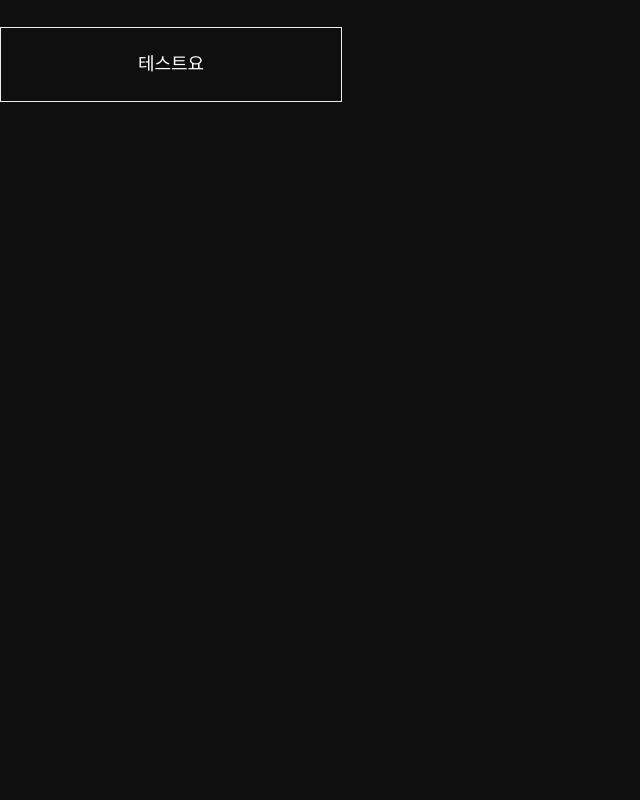
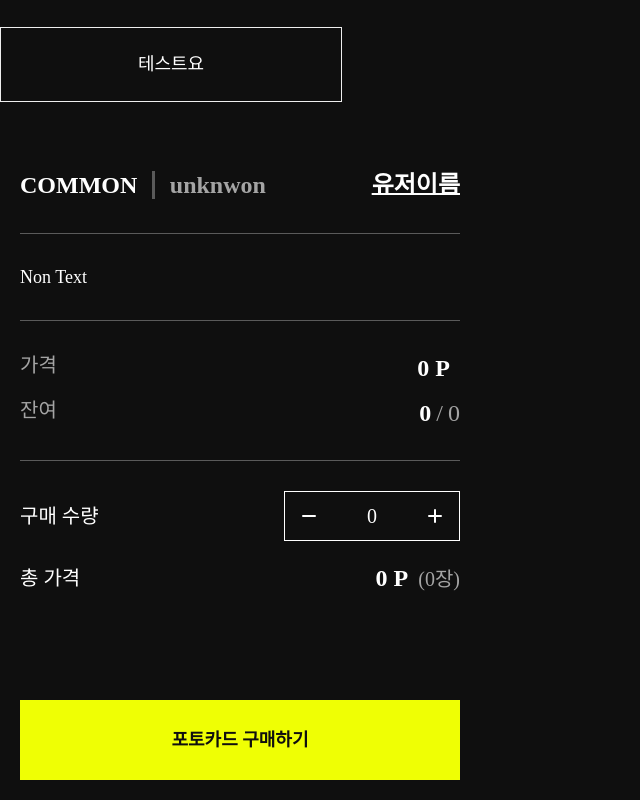
Before and after one commit to Jin-coding-333/3-my_favorite_photo-2team-fe, a Next.js app: page /test/mytest in a window 1280 px wide. Shown: the part 831-1631 px from the top of the page, without its empty margins (0-640 px from the left). Before the commit the page ends 979 px from the top, so only its background shows below. Built offline with nearby package versions, Linux system fonts and the light colour scheme.

Commit message:
Card Ui 완성 및 부가 기능 추가

```diff
--- a/components/_card/Card.jsx
+++ b/components/_card/Card.jsx
@@ -1 +1,94 @@
-export default function Card({}) {}
+import styles from '@/styles/components/Card.module.css';
+import Button from '../button/Button';
+import { useState } from 'react';
+import { useFirstUpperCase } from '@/lib/hooks/convenience';
+
+/**
+ *
+ * @param {*} param0
+ * @returns
+ */
+export default function Card({ children = 'Non Text', type = 'buy', onClick }) {
+  const _type = useFirstUpperCase(type);
+  return (
+    <div className={`${styles.Card} ${styles[_type]}`}>
+      <Title />
+      <Content price={0} count={0}>
+        {children}
+      </Content>
+      <BuyBottom point={0} totalCount={0} />
+
+      <Button type="primary" size="xxl" className={styles.Button} onClick={onClick}>
+        포토카드 구매하기
+      </Button>
+    </div>
+  );
+}
+
+function Title({ grade = 'COMMON', genre = 'unknwon', userNickName = '유저이름' }) {
+  return (
+    <div className={styles.Title}>
+      <div className={styles.Top}>
+        <p className={styles.Grade}>{grade}</p>
+        <div className={styles.TitleLine}></div>
+        <p className={styles.Genre}>{genre}</p>
+      </div>
+      <div className={styles.UserNickName}>{userNickName}</div>
+    </div>
+  );
+}
+
+function Content({ children = '', price = 0, count = 0, totalCount = 0 }) {
+  return (
+    <div className={styles.Content}>
+      <div className={styles.Text}>{children}</div>
+      <ul className={styles.Bottom}>
+        <li className={styles.Price}>
+          <p className={styles.Left}>가격</p>
+          <div className={styles.Right}>{price} P</div>
+        </li>
+        <li>
+          <p className={styles.Left}>잔여</p>
+          <div className={styles.Right}>
+            <span className={styles.Current}>{count}</span>
+            <span className={`${styles.Gray} ${styles.Slash}`}>/</span>
+            <span className={styles.Gray}>{totalCount}</span>
+          </div>
+        </li>
+      </ul>
+    </div>
+  );
+}
+
+function BuyBottom({ point = 0, totalCount = 0 }) {
+  const [count, setCount] = useState(0);
+  function increase() {
+    if (count >= totalCount) return;
+    setCount(count + 1);
+  }
+  function decrease() {
+    setCount(count - 1);
+  }
+  return (
+    <ul className={styles.BuyBottom}>
+      <li>
+        <p className={styles.Left}>구매 수량</p>
+        <div className={styles.CountBox}>
+          <button className={styles.minus} onClick={decrease}>
+            -
+          </button>
+          <input type="number" value={count} />
+          <button className={styles.plus} onClick={increase}>
+            +
+          </button>
+        </div>
+      </li>
+      <li>
+        <p className={styles.Left}>총 가격</p>
+        <div className={styles.Right}>
+          <span className={styles.Price}>{point * count} P</span>({count}장)
+        </div>
+      </li>
+    </ul>
+  );
+}
--- a/components/button/Button.jsx
+++ b/components/button/Button.jsx
@@ -5,8 +5,8 @@ import styles from '@/styles/components/Button.module.css';
  * @param onClick - 클릭 이벤트 핸들러
  * @reference https://github.com/Jin-coding-333/3-my_favorite_photo-2team-fe/pull/4
  */
-export default function Button({ type = 'primary', size = '', onClick, children }) {
-  const btnClass = `${styles.Button} ${styles[type]} ${styles[size]}`;
+export default function Button({ type = 'primary', size = '', onClick, children, className }) {
+  const btnClass = `${styles.Button} ${styles[type]} ${styles[size]} ${className}`;
   return (
     <button className={btnClass} onClick={onClick}>
       {children}
--- /dev/null
+++ b/lib/hooks/convenience.jsx
@@ -0,0 +1,8 @@
+/**
+ * 첫 글자 대문자로 변환
+ * @param {string} str string
+ * @returns String
+ */
+export function useFirstUpperCase(str) {
+  return str.charAt(0).toUpperCase() + str.slice(1);
+}
--- a/pages/test/mytest.jsx
+++ b/pages/test/mytest.jsx
@@ -1,5 +1,6 @@
 import BottomSheet from '@/components/bottomSheet/BottomSheet';
 import Button from '@/components/button/Button';
+import Card from '@/components/_card/Card';
 
 export default function MyTest() {
   return (
@@ -22,6 +23,8 @@ export default function MyTest() {
       </Button>
       <br />
       <br />
+
+      <Card></Card>
     </>
   );
 }
--- /dev/null
+++ b/styles/components/Card.module.css
@@ -0,0 +1,224 @@
+.Card {
+  width: 440px;
+  margin: 20px;
+  position: relative;
+}
+
+.Card.Buy {
+  height: 612px;
+}
+
+.Card .Button {
+  position: absolute;
+  bottom: 0;
+  left: 0;
+}
+.Top {
+  display: flex;
+  align-items: center;
+}
+
+.Title {
+  padding-bottom: 30px;
+  margin-bottom: 30px;
+  border-bottom: 1px solid var(--gray-400);
+  display: flex;
+  align-items: center;
+  justify-content: space-between;
+  position: relative;
+}
+.TitleLine {
+  width: 2.5px;
+  height: 28px;
+  background: var(--gray-400);
+  margin-left: 15px;
+  margin-right: 15px;
+}
+.Grade,
+.Genre {
+  font-family: Noto Sans KR;
+  font-size: 24px;
+  font-weight: 700;
+  line-height: 34.75px;
+  text-align: left;
+  text-underline-position: from-font;
+  text-decoration-skip-ink: none;
+}
+
+.Genre {
+  color: var(--gray-300);
+}
+
+.UserNickName {
+  font-family: Noto Sans KR;
+  font-size: 24px;
+  font-weight: 700;
+  line-height: 34.75px;
+  text-align: left;
+  text-decoration-line: underline;
+  text-decoration-style: solid;
+  text-underline-position: from-font;
+  text-decoration-skip-ink: none;
+}
+
+.Content {
+}
+.Content .Text {
+  max-height: 122px;
+  font-family: Noto Sans KR;
+  font-size: 18px;
+  font-weight: 400;
+  line-height: 26.06px;
+  text-align: left;
+  text-underline-position: from-font;
+  text-decoration-skip-ink: none;
+  margin-bottom: 30px;
+  padding-bottom: 30px;
+  border-bottom: 1px solid var(--gray-400);
+}
+.Bottom {
+  padding-bottom: 30px;
+  margin-bottom: 30px;
+  border-bottom: 1px solid var(--gray-400);
+}
+
+.Bottom li {
+  display: flex;
+  justify-content: space-between;
+  margin-bottom: 10px;
+}
+.Bottom li:last-child {
+  margin-bottom: 0;
+}
+.Bottom .Left {
+  color: var(--gray-300);
+  font-family: Noto Sans KR;
+  font-size: 20px;
+  font-weight: 400;
+  line-height: 28.96px;
+  text-align: left;
+  text-underline-position: from-font;
+  text-decoration-skip-ink: none;
+  font-family: Noto Sans KR;
+}
+.Bottom .Right {
+  font-size: 24px;
+  font-weight: 700;
+  line-height: 34.75px;
+  text-align: right;
+  text-underline-position: from-font;
+  text-decoration-skip-ink: none;
+  font-family: Noto Sans KR;
+  display: flex;
+}
+
+.Current {
+  margin-right: 5px;
+}
+.Slash {
+  margin-right: 5px;
+}
+.Gray {
+  color: var(--gray-300);
+  font-weight: 400;
+}
+
+.BuyBottom {
+}
+.BuyBottom li {
+  display: flex;
+  justify-content: space-between;
+  align-items: center;
+  margin-bottom: 20px;
+}
+.BuyBottom li:last-child {
+  margin-bottom: 0;
+}
+.BuyBottom .Left {
+  font-family: Noto Sans KR;
+  font-size: 20px;
+  font-weight: 400;
+  line-height: 28.96px;
+  text-align: left;
+  text-underline-position: from-font;
+  text-decoration-skip-ink: none;
+}
+.CountBox {
+  background-color: var(--black);
+  border: 1px solid var(--white);
+  width: 176px;
+  height: 50px;
+  padding: 10px 12px;
+  display: flex;
+  align-items: center;
+  justify-content: space-between;
+}
+.CountBox input {
+  background-color: transparent;
+  color: var(--white);
+  width: 50%;
+  text-align: center;
+  -moz-appearance: textfield;
+  -webkit-appearance: textfield;
+  appearance: textfield;
+  font-family: Noto Sans KR;
+  font-size: 20px;
+  font-weight: 400;
+  line-height: 28.96px;
+  text-align: center;
+  text-underline-position: from-font;
+  text-decoration-skip-ink: none;
+}
+.CountBox input::-webkit-inner-spin-button,
+.CountBox input::-webkit-outer-spin-button {
+  -webkit-appearance: none;
+  margin: 0;
+}
+.CountBox button {
+  width: 24px;
+  height: 24px;
+  position: relative;
+  color: transparent;
+}
+.plus::after,
+.plus::before,
+.minus::after {
+  content: '';
+  display: block;
+  width: 14px;
+  height: 2px;
+  background-color: var(--white);
+  position: absolute;
+  top: 50%;
+  left: 50%;
+  border-radius: 1px;
+}
+.plus::after {
+  transform: translate(-50%, -50%) rotate(90deg);
+}
+.plus::before,
+.minus::after {
+  transform: translate(-50%, -50%);
+}
+
+.Price {
+  font-family: Noto Sans KR;
+  font-size: 24px;
+  font-weight: 700;
+  line-height: 34.75px;
+  text-align: right;
+  text-underline-position: from-font;
+  text-decoration-skip-ink: none;
+  margin-right: 10px;
+  color: var(--white);
+}
+.BuyBottom .Right {
+  font-family: Noto Sans KR;
+  font-size: 20px;
+  font-weight: 400;
+  line-height: 28.96px;
+  text-align: right;
+  text-underline-position: from-font;
+  text-decoration-skip-ink: none;
+  color: var(--gray-300);
+}
--- a/styles/globals.css
+++ b/styles/globals.css
@@ -1,31 +1,31 @@
 :root {
   /* Black */
-  --black: #0F0F0F;
+  --black: #0f0f0f;
 
   /* Gray scale */
   --gray-500: #161616;
-  --gray-400: #5A5A5A;
-  --gray-300: #A4A4A4;
-  --gray-200: #DDDDDD;
-  --gray-100: #EEEEEE;
+  --gray-400: #5a5a5a;
+  --gray-300: #a4a4a4;
+  --gray-200: #dddddd;
+  --gray-100: #eeeeee;
 
   /* White */
-  --white: #FFFFFF;
+  --white: #ffffff;
 
   /* Red */
-  --red: #FF483D;
+  --red: #ff483d;
 
   /* Blue */
-  --blue: #29C9F9;
+  --blue: #29c9f9;
 
   /* Purple */
-  --purple: #A77EFF;
+  --purple: #a77eff;
 
   /* Pink */
-  --pink: #FF2A6A;
+  --pink: #ff2a6a;
 
   /* Main */
-  --main: #EFFF04;
+  --main: #efff04;
 }
 
 * {
@@ -64,6 +64,7 @@ a {
 button {
   cursor: pointer;
   border-style: none;
+  background-color: transparent;
 }
 
 input {
@@ -79,3 +80,7 @@ select {
   cursor: pointer;
   outline: none;
 }
+
+li {
+  list-style: none;
+}
```
